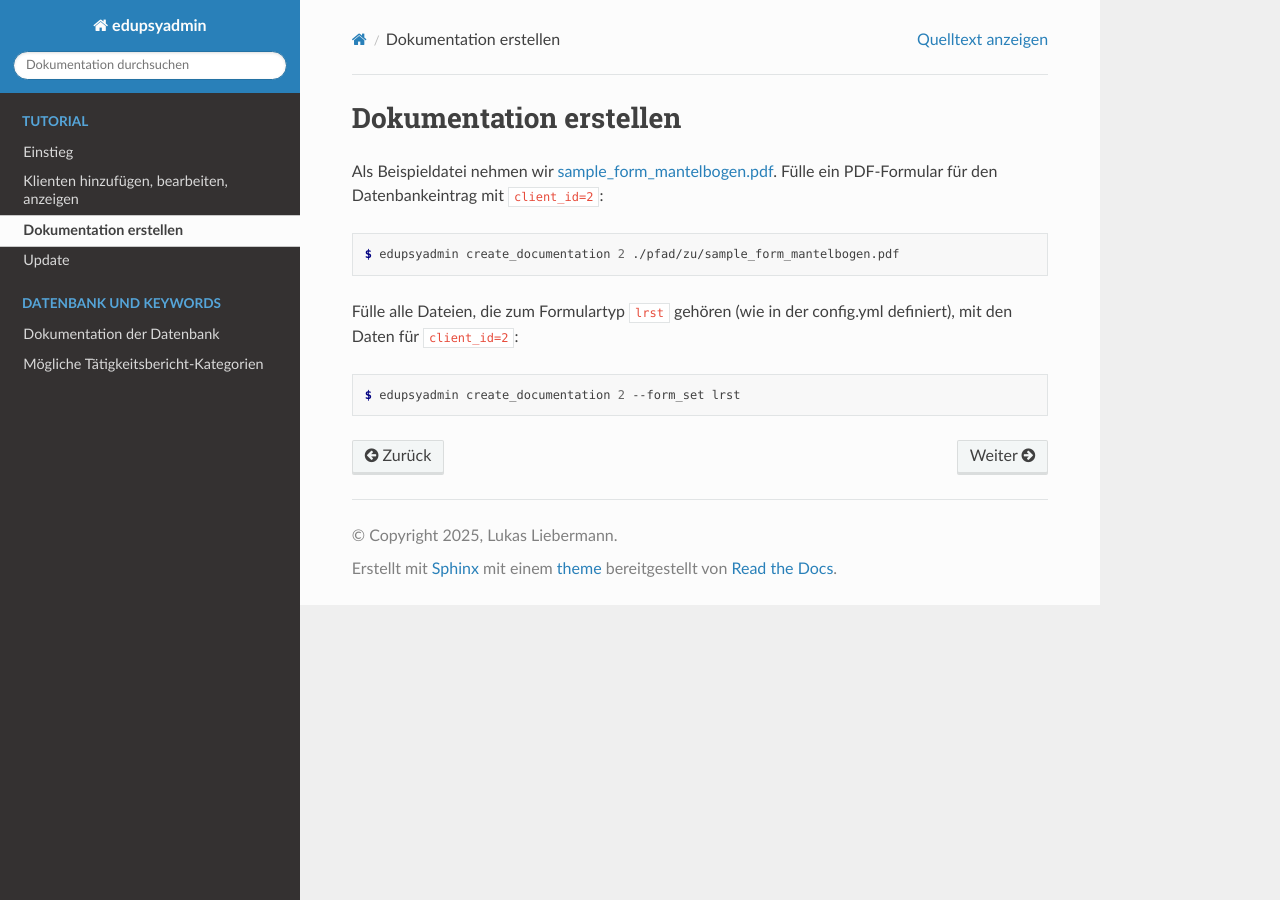
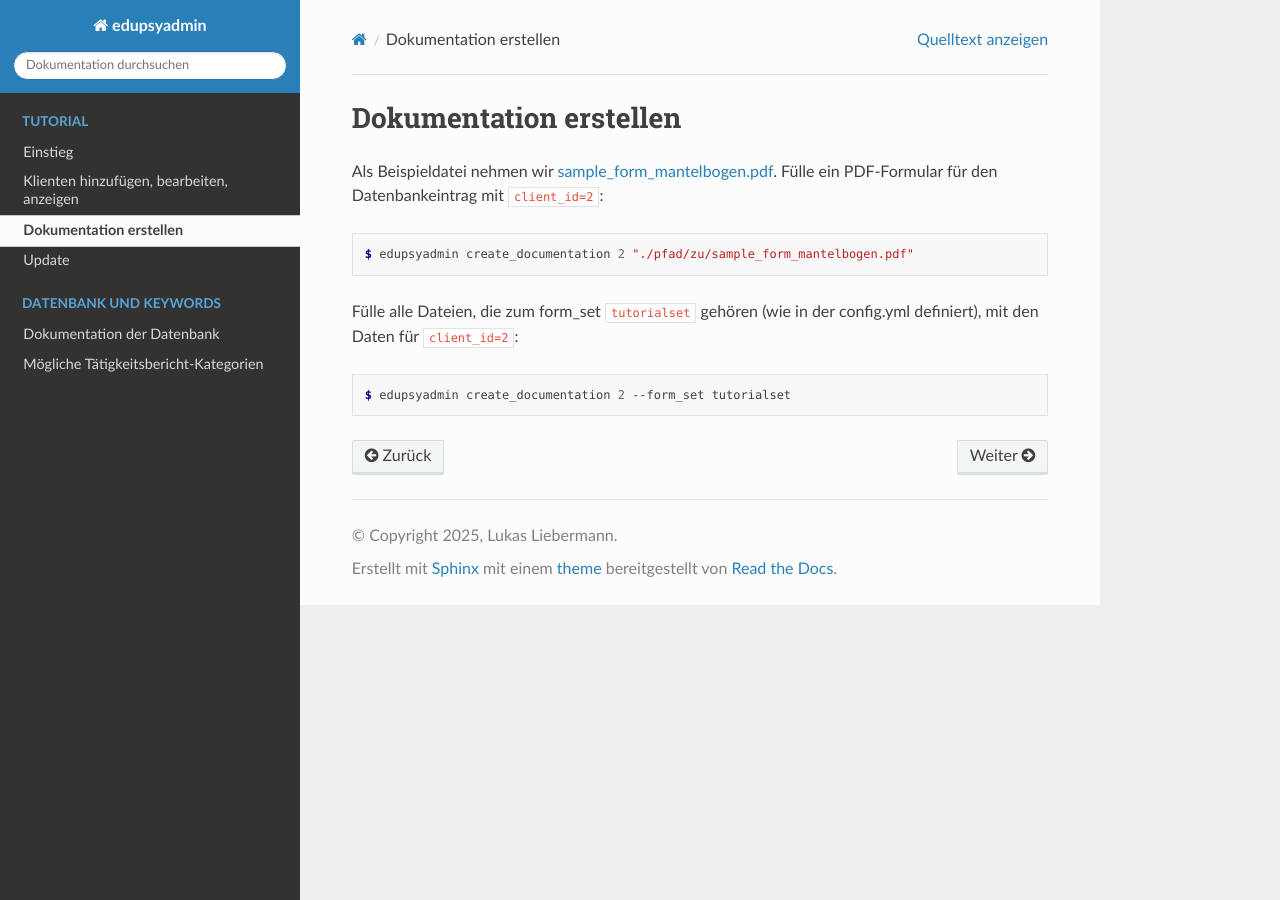
Before and after one commit to LKirst/edupsyadmin, a Sphinx documentation site: the page built from docs/tutorial/creatingdocumentation.rst, in a window 1280 px wide. Built offline with Sphinx 7.4.7 and the Read the Docs theme 3.1.0, drawn with Linux system fonts in a browser that asks for light colours.

Commit message:
docs: use the same form_set name throughout the tutorial

```diff
--- a/docs/tutorial/creatingdocumentation.rst
+++ b/docs/tutorial/creatingdocumentation.rst
@@ -7,11 +7,11 @@ Fülle ein PDF-Formular für den Datenbankeintrag mit ``client_id=2``:
 
 .. code-block:: console
 
-    $ edupsyadmin create_documentation 2 ./pfad/zu/sample_form_mantelbogen.pdf
+    $ edupsyadmin create_documentation 2 "./pfad/zu/sample_form_mantelbogen.pdf"
 
-Fülle alle Dateien, die zum Formulartyp ``lrst`` gehören (wie in der
+Fülle alle Dateien, die zum form_set ``tutorialset`` gehören (wie in der
 config.yml definiert), mit den Daten für ``client_id=2``:
 
 .. code-block:: console
 
-    $ edupsyadmin create_documentation 2 --form_set lrst
+    $ edupsyadmin create_documentation 2 --form_set tutorialset
--- a/docs/tutorial/installation.rst
+++ b/docs/tutorial/installation.rst
@@ -181,12 +181,12 @@ Daten, die in deiner Dokumentation erscheinen sollen.
     <https://github.com/LKirst/edupsyadmin/blob/main/test/edupsyadmin/data/sample_form_stellungnahme.pdf>`_.
 
     Im Explorer, klicke mit der rechten Maustaste auf eine Datei und wähle "Als
-    Pfad kopieren". Kopiere den Pfad in ein form_set (in die einfachen Anführungszeichen):
+    Pfad kopieren". Kopiere den Pfad in ein form_set (in die einfachen Anführungszeichen). Unser form_set nennen wir für diese Tutorial `tutorialset`.
 
 .. code-block::
 
     form_set:
-        name_meines_filesets:
+        tutorialset:
             - 'pfad/zu/meiner/ersten_datei/sample_form_mantelbogen.pdf'
             - 'pfad/zu/meiner/zweiten_datei/sample_form_stellungnahme.pdf'
 
```
